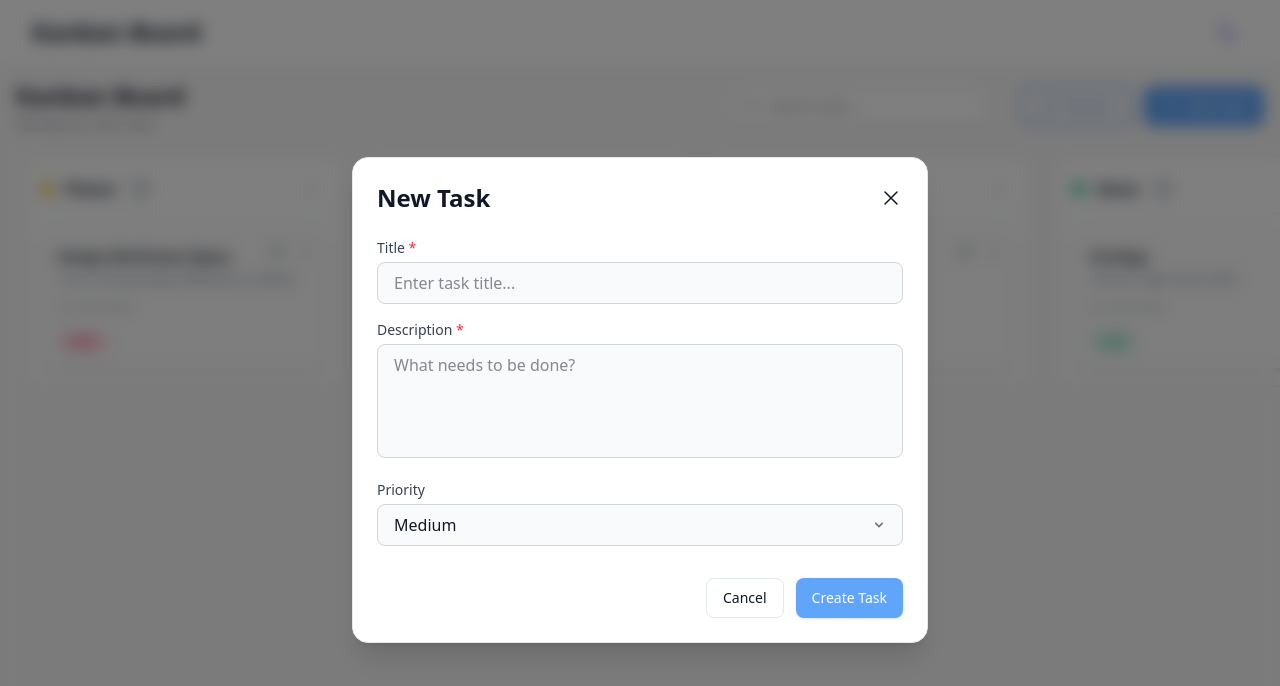
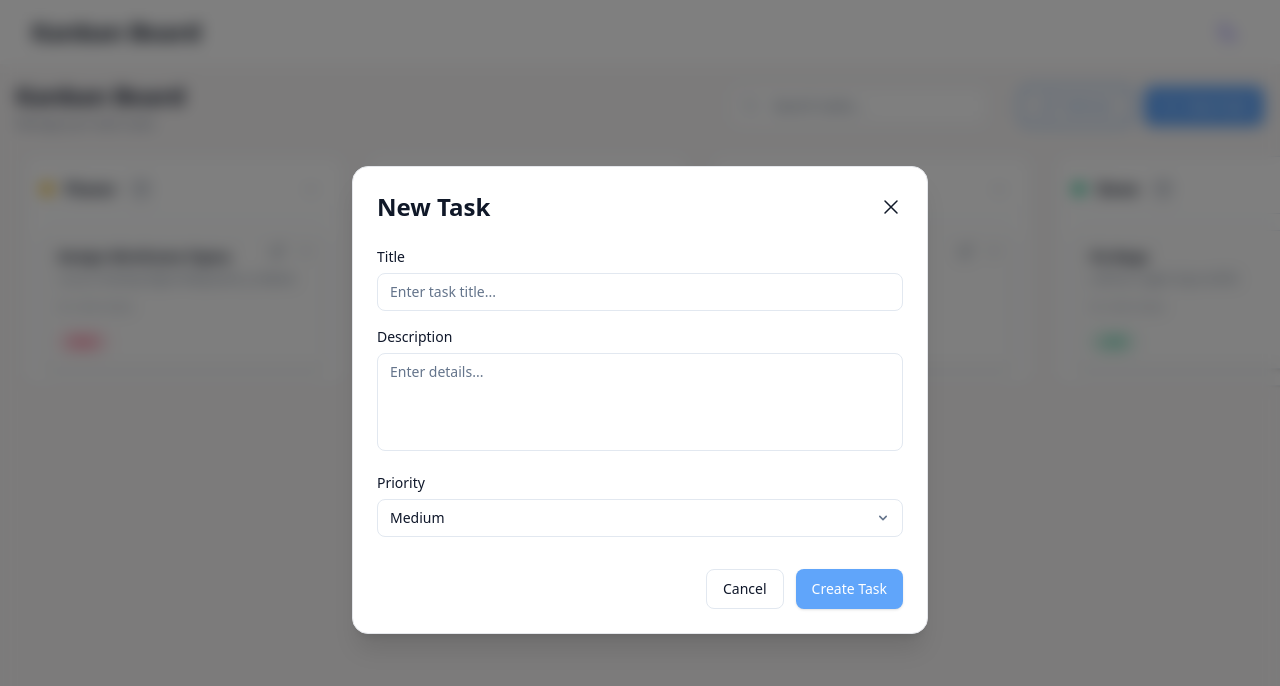
Before and after one commit to phraewchuthamat/task-board-react, a React (Vite) app: page / in a window 1280 px wide. Both pictures are taken after a click on the button "New Task". Shown: the top 686 px of the page. Built offline with nearby package versions, Linux system fonts and the light colour scheme.

Commit message:
Update ui

```diff
--- a/src/components/TaskModal/TaskForm.jsx
+++ b/src/components/TaskModal/TaskForm.jsx
@@ -17,25 +17,28 @@ export default function TaskForm({ form, onSubmit, isEditMode, onCancel }) {
                 label="Title"
                 name="title"
                 placeholder="Enter task title..."
-                register={register}
-                errors={errors}
-                validation={{ required: 'กรุณากรอกหัวข้อ' }}
+                {...register('title', {
+                    required: 'Task title is required',
+                })}
+                errors={errors.title}
             />
 
             <Textarea
                 label="Description"
                 name="description"
-                placeholder="What needs to be done?"
-                register={register}
-                errors={errors}
-                validation={{ required: 'กรุณากรอกรายละเอียด' }}
+                placeholder="Enter details..."
+                {...register('description', {
+                    required: 'Task description is required',
+                })}
+                error={errors.description}
             />
 
             <Select
                 label="Priority"
                 name="priority"
-                register={register}
+                {...register('priority')}
                 options={PRIORITY_OPTIONS}
+                error={errors.priority}
             />
 
             <div className="mt-8 flex justify-end gap-3">
--- a/src/components/ui/Input.jsx
+++ b/src/components/ui/Input.jsx
@@ -1,44 +1,55 @@
-export default function Input({
+import { forwardRef } from 'react'
+import clsx from 'clsx'
+
+const Input = forwardRef(
+    (
+        {
             label,
             name,
             type = 'text',
-    register,
-    validation,
-    errors,
-    placeholder,
+            error,
             className = '',
-}) {
-    const hasError = errors && errors[name]
+            containerClassName = '',
+            ...props
+        },
+        ref
+    ) => {
+        const errorMessage = typeof error === 'string' ? error : error?.message
 
         return (
-        <div className={`mb-4 ${className}`}>
+            <div className={clsx('w-full', containerClassName)}>
                 {label && (
-                <label className="block text-sm font-medium text-gray-700 dark:text-gray-300 mb-1">
-                    {label}{' '}
-                    {validation?.required && (
-                        <span className="text-red-500">*</span>
-                    )}
+                    <label
+                        htmlFor={name}
+                        className="block text-sm font-medium text-app-text mb-1.5"
+                    >
+                        {label}
                     </label>
                 )}
-
                 <input
-                {...register(name, validation)}
+                    ref={ref}
+                    id={name}
+                    name={name}
                     type={type}
-                placeholder={placeholder}
-                className={`w-full px-4 py-2 rounded-lg border bg-gray-50 dark:bg-gray-700 text-gray-900 dark:text-white focus:ring-2 focus:border-transparent outline-none transition-all
-                    ${
-                        hasError
-                            ? 'border-red-500 focus:ring-red-500'
-                            : 'border-gray-300 dark:border-gray-600 focus:ring-blue-500'
-                    }
-                `}
+                    className={clsx(
+                        'w-full px-3 py-2 rounded-lg border text-sm transition-all',
+                        'bg-app-surface text-app-text placeholder:text-app-subtle',
+                        'focus:outline-none focus:ring-2',
+                        errorMessage
+                            ? 'border-red-500 focus:ring-red-500/20 focus:border-red-500'
+                            : 'border-app-border focus:ring-app-primary/20 focus:border-app-primary',
+                        className
+                    )}
+                    {...props}
                 />
-
-            {hasError && (
-                <p className="text-red-500 text-xs mt-1 ml-1">
-                    {hasError.message}
+                {errorMessage && (
+                    <p className="text-red-500 text-xs mt-1.5">
+                        {errorMessage}
                     </p>
                 )}
             </div>
         )
     }
+)
+
+export default Input
--- /dev/null
+++ b/src/components/ui/SearchBar.jsx
@@ -0,0 +1,30 @@
+import { MagnifyingGlassIcon } from '@heroicons/react/24/outline'
+import clsx from 'clsx'
+import Input from './Input'
+
+const SearchBar = ({
+    value,
+    onChange,
+    placeholder = 'Search...',
+    className,
+    ...props
+}) => {
+    return (
+        <div className={clsx('relative group', className)}>
+            <MagnifyingGlassIcon className="absolute left-3 top-1/2 -translate-y-1/2 w-4 h-4 text-app-subtle group-focus-within:text-app-primary transition-colors z-10 pointer-events-none" />
+            <Input
+                type="text"
+                name="search"
+                value={value}
+                onChange={onChange}
+                placeholder={placeholder}
+                className="pl-10"
+                containerClassName="w-full"
+                autoFocus
+                {...props}
+            />
+        </div>
+    )
+}
+
+export default SearchBar
--- a/src/components/ui/Select.jsx
+++ b/src/components/ui/Select.jsx
@@ -1,33 +1,70 @@
-export default function Select({
+import { forwardRef } from 'react'
+import clsx from 'clsx'
+
+export const Select = forwardRef(
+    (
+        {
             label,
             name,
-    register,
-    validation,
+            error,
             options = [],
             className = '',
-}) {
+            containerClassName = '',
+            placeholder,
+            children,
+            ...props
+        },
+        ref
+    ) => {
+        const errorMessage = typeof error === 'string' ? error : error?.message
+
         return (
-        <div className={`mb-4 ${className}`}>
+            <div className={clsx('w-full', containerClassName)}>
                 {label && (
-                <label className="block text-sm font-medium text-gray-700 dark:text-gray-300 mb-1">
+                    <label
+                        htmlFor={name}
+                        className="block text-sm font-medium text-app-text mb-1.5"
+                    >
                         {label}
                     </label>
                 )}
 
                 <div className="relative">
                     <select
-                    {...register(name, validation)}
-                    className="w-full px-4 py-2 rounded-lg border border-gray-300 dark:border-gray-600 bg-gray-50 dark:bg-gray-700 text-gray-900 dark:text-white focus:ring-2 focus:ring-blue-500 focus:border-transparent outline-none appearance-none cursor-pointer"
+                        ref={ref}
+                        id={name}
+                        name={name}
+                        className={clsx(
+                            'w-full px-3 py-2 rounded-lg border text-sm transition-all appearance-none cursor-pointer',
+                            'bg-app-surface text-app-text',
+                            'focus:outline-none focus:ring-2',
+                            errorMessage
+                                ? 'border-red-500 focus:ring-red-500/20 focus:border-red-500'
+                                : 'border-app-border focus:ring-app-primary/20 focus:border-app-primary',
+                            className
+                        )}
+                        {...props}
                     >
+                        {placeholder && (
+                            <option value="" disabled selected hidden>
+                                {placeholder}
+                            </option>
+                        )}
+
                         {options.map((option) => (
                             <option key={option.value} value={option.value}>
                                 {option.label}
                             </option>
                         ))}
+
+                        {children}
                     </select>
 
-                <div className="pointer-events-none absolute inset-y-0 right-0 flex items-center px-4 text-gray-500 dark:text-gray-400">
-                    <svg className="h-4 w-4 fill-current" viewBox="0 0 20 20">
+                    <div className="pointer-events-none absolute inset-y-0 right-0 flex items-center px-3 text-app-subtle">
+                        <svg
+                            className="h-4 w-4 fill-current"
+                            viewBox="0 0 20 20"
+                        >
                             <path
                                 d="M5.293 7.293a1 1 0 011.414 0L10 10.586l3.293-3.293a1 1 0 111.414 1.414l-4 4a1 1 0 01-1.414 0l-4-4a1 1 0 010-1.414z"
                                 clipRule="evenodd"
@@ -36,6 +73,15 @@ export default function Select({
                         </svg>
                     </div>
                 </div>
+
+                {errorMessage && (
+                    <p className="text-red-500 text-xs mt-1.5">
+                        {errorMessage}
+                    </p>
+                )}
             </div>
         )
     }
+)
+
+export default Select
--- a/src/components/ui/Textarea.jsx
+++ b/src/components/ui/Textarea.jsx
@@ -1,44 +1,57 @@
-export default function Textarea({
+import { forwardRef } from 'react'
+import clsx from 'clsx'
+
+export const Textarea = forwardRef(
+    (
+        {
             label,
             name,
-    register,
-    validation,
-    errors,
+            error,
             placeholder,
             rows = 4,
             className = '',
-}) {
-    const hasError = errors && errors[name]
+            containerClassName = '',
+            ...props
+        },
+        ref
+    ) => {
+        const errorMessage = typeof error === 'string' ? error : error?.message
 
         return (
-        <div className={`mb-4 ${className}`}>
+            <div className={clsx('w-full', containerClassName)}>
                 {label && (
-                <label className="block text-sm font-medium text-gray-700 dark:text-gray-300 mb-1">
-                    {label}{' '}
-                    {validation?.required && (
-                        <span className="text-red-500">*</span>
-                    )}
+                    <label
+                        htmlFor={name}
+                        className="block text-sm font-medium text-app-text mb-1.5"
+                    >
+                        {label}
                     </label>
                 )}
-
                 <textarea
-                {...register(name, validation)}
+                    ref={ref}
+                    id={name}
+                    name={name}
                     rows={rows}
                     placeholder={placeholder}
-                className={`w-full px-4 py-2 rounded-lg border bg-gray-50 dark:bg-gray-700 text-gray-900 dark:text-white focus:ring-2 focus:border-transparent outline-none transition-all resize-none
-                    ${
-                        hasError
-                            ? 'border-red-500 focus:ring-red-500'
-                            : 'border-gray-300 dark:border-gray-600 focus:ring-blue-500'
-                    }
-                `}
+                    className={clsx(
+                        'w-full px-3 py-2 rounded-lg border text-sm transition-all resize-none',
+                        'bg-app-surface text-app-text placeholder:text-app-subtle',
+                        'focus:outline-none focus:ring-2',
+                        errorMessage
+                            ? 'border-red-500 focus:ring-red-500/20 focus:border-red-500'
+                            : 'border-app-border focus:ring-app-primary/20 focus:border-app-primary',
+                        className
+                    )}
+                    {...props}
                 />
-
-            {hasError && (
-                <p className="text-red-500 text-xs mt-1 ml-1">
-                    {hasError.message}
+                {errorMessage && (
+                    <p className="text-red-500 text-xs mt-1.5">
+                        {errorMessage}
                     </p>
                 )}
             </div>
         )
     }
+)
+
+export default Textarea
```
Also changed, not shown: src/components/board/BoardHeader.jsx (+7 -11 lines), src/components/column/ColumnForm.jsx (+3 -5 lines). Lines whose indentation alone changed are shown as unchanged.
